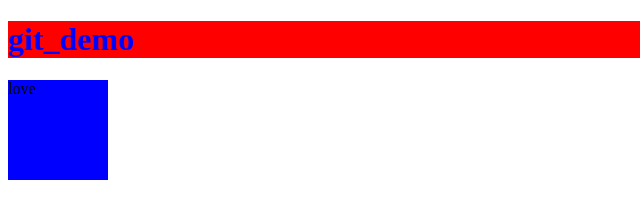
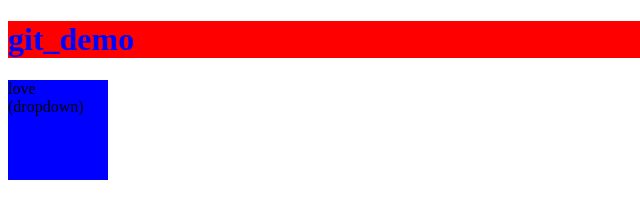
Before and after one commit to rohitdeshwaal/git_demo, a plain HTML site: page index.html in a window 1280 px wide. Shown: the full height of the page, 0-640 px from the left. Drawn offline with Linux system fonts and the light colour scheme.

```diff
--- a/index.html
+++ b/index.html
@@ -8,6 +8,6 @@
 </head>
 <body>
     <h1> git_demo </h1>
-    <div> love</div>
+    <div> love (dropdown)</div>
 </body>
 </html>
```
